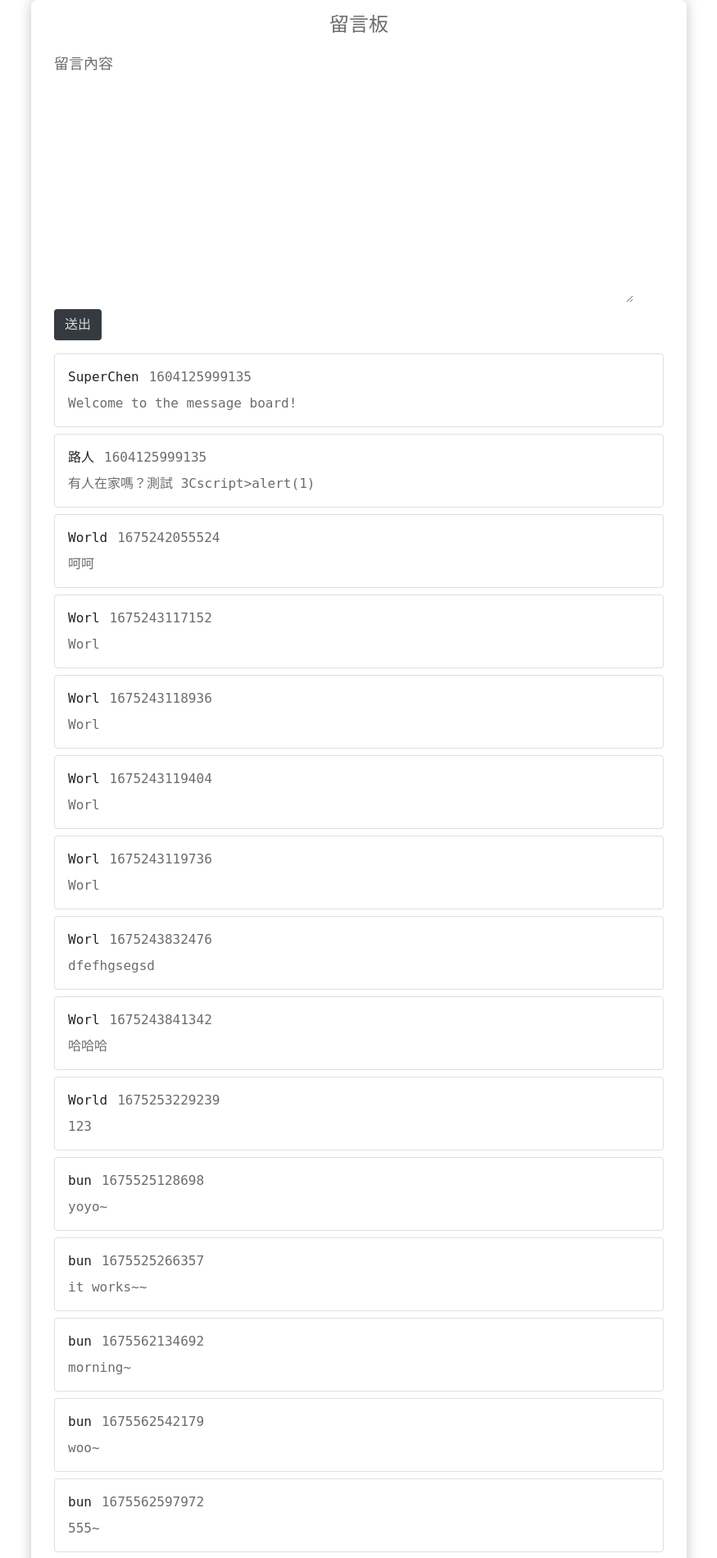
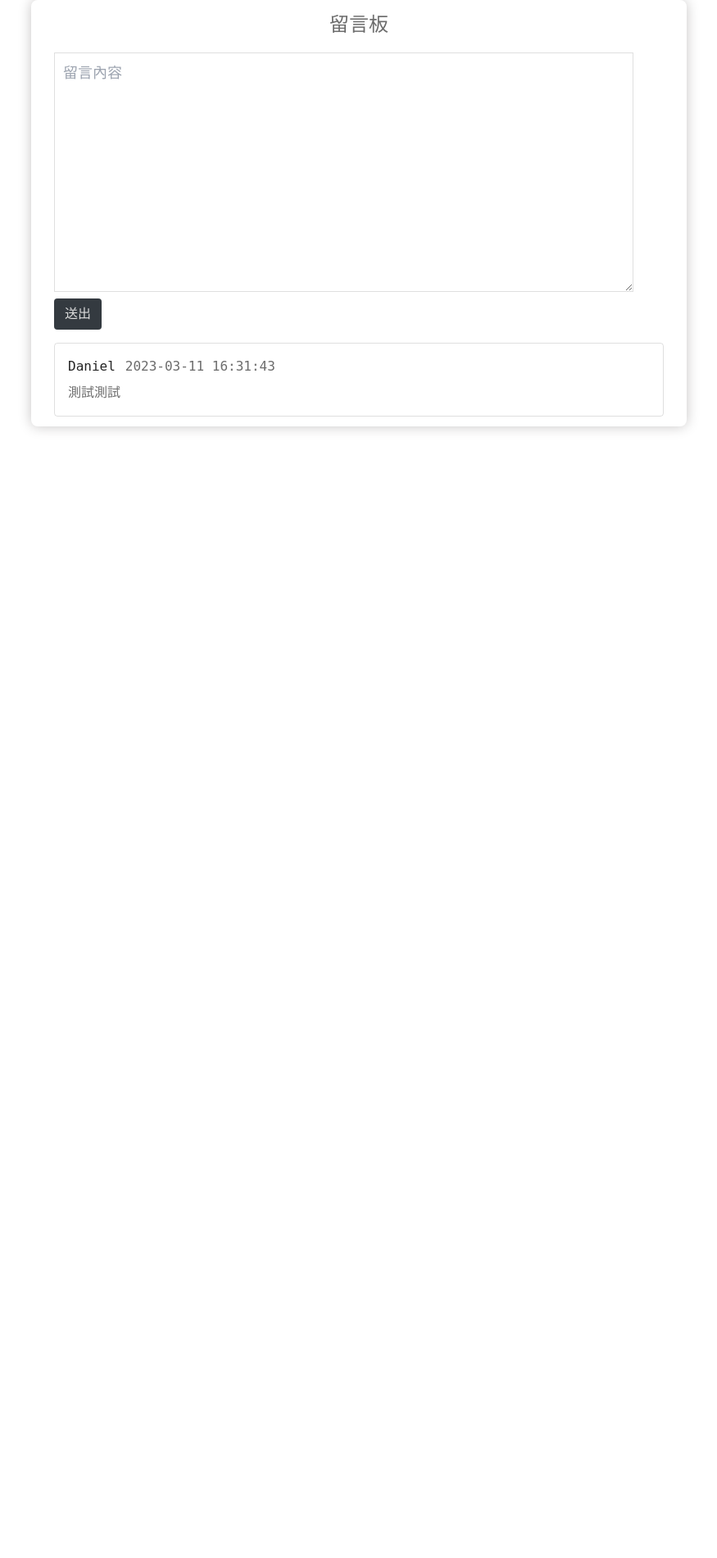
Before and after one commit to superchen0202/Blog-System, a React app: page / in a window 1280 px wide. Shown: the top 1900 px of the page at 82% size, without its empty margins (202-1077 px from the left). After the commit the page ends 800 px from the top, so only its background shows below. Built offline with nearby package versions, Linux system fonts and the light colour scheme; data requests are answered from the project's data file.

Commit message:
Message Board send messages finished

```diff
--- a/db.json
+++ b/db.json
@@ -1,106 +1,10 @@
 {
   "comments": [
     {
-      "id": 1,
-      "author": "SuperChen",
-      "content": "Welcome to the message board!",
-      "createdAt": 1604125999135
-    },
-    {
-      "id": 2,
-      "author": "路人",
-      "content": "有人在家嗎？測試 3Cscript>alert(1)",
-      "createdAt": 1604125999135
-    },
-    {
-      "id": 5,
-      "author": "World",
-      "content": "呵呵",
-      "createdAt": 1675242055524
-    },
-    {
-      "id": 7,
-      "author": "Worl",
-      "content": "Worl",
-      "createdAt": 1675243117152
-    },
-    {
-      "id": 8,
-      "author": "Worl",
-      "content": "Worl",
-      "createdAt": 1675243118936
-    },
-    {
-      "id": 9,
-      "author": "Worl",
-      "content": "Worl",
-      "createdAt": 1675243119404
-    },
-    {
-      "id": 10,
-      "author": "Worl",
-      "content": "Worl",
-      "createdAt": 1675243119736
-    },
-    {
-      "id": 11,
-      "author": "Worl",
-      "content": "dfefhgsegsd",
-      "createdAt": 1675243832476
-    },
-    {
-      "id": 12,
-      "author": "Worl",
-      "content": "哈哈哈",
-      "createdAt": 1675243841342
-    },
-    {
-      "id": 13,
-      "author": "World",
-      "content": "123",
-      "createdAt": 1675253229239
-    },
-    {
-      "id": 14,
-      "author": "bun",
-      "content": "yoyo~",
-      "createdAt": 1675525128698
-    },
-    {
-      "id": 15,
-      "author": "bun",
-      "content": "it works~~",
-      "createdAt": 1675525266357
-    },
-    {
-      "id": 16,
-      "author": "bun",
-      "content": "morning~",
-      "createdAt": 1675562134692
-    },
-    {
-      "id": 17,
-      "author": "bun",
-      "content": "woo~",
-      "createdAt": 1675562542179
-    },
-    {
-      "id": 18,
-      "author": "bun",
-      "content": "555~",
-      "createdAt": 1675562597972
-    },
-    {
-      "id": 19,
-      "author": "bun",
-      "content": "777",
-      "createdAt": 1675567783748
-    },
-    {
-      "id": 20,
-      "author": "Heidi",
-      "content": "123",
-      "createdAt": 1678169408774
+      "author": "Daniel",
+      "content": "測試測試\n",
+      "createdAt": "2023-03-11 16:31:43",
+      "id": 1
     }
   ],
   "posts": [
--- a/src/components/Message/Message.tsx
+++ b/src/components/Message/Message.tsx
@@ -2,14 +2,17 @@ import React from 'react';
 import style from './Message.module.scss';
 
 export type MessageProps = {
+  id?: number,
   author?: string,
   createdAt?: string,
   content?: string,
 };
 
+// Component
 const Message: React.FC<MessageProps> = (props) => {
 
   const {
+          id,
           author = "蘇柏丞",
           createdAt = "2023-10-25",
           content = "幹",
--- a/src/components/Message/index.ts
+++ b/src/components/Message/index.ts
@@ -1 +1 @@
-export { default } from './Message';
+export { default, MessageProps } from './Message';
--- a/src/components/MessageBoard/MessageBoard.module.scss
+++ b/src/components/MessageBoard/MessageBoard.module.scss
@@ -25,6 +25,9 @@
   margin-top: 8px;
   width: 95%;
   border-color: rgba(0, 0, 0, 0.125);
+  padding: 10px;
+  border-width:	1px;
+  border-style: solid;
 }
 
 .submit-button{
@@ -46,3 +49,18 @@
   margin-top: 16px;
   color: #db4c3f;
 }
+
+.loading{
+  position: fixed;
+  top: 0;
+  left: 0;
+  right: 0;
+  bottom: 0;
+  background: rgba(0, 0, 0, 0.5);
+  color: white;
+  font-size: 30px;
+  // 垂直水平置中
+  display: flex;
+  align-items: center;
+  justify-content: center;
+}
--- a/src/components/MessageBoard/MessageBoard.tsx
+++ b/src/components/MessageBoard/MessageBoard.tsx
@@ -1,27 +1,57 @@
-import React, { useState, useEffect } from 'react';
+import React, { useState, useEffect, useRef } from 'react';
 import style from './MessageBoard.module.scss';
-import Message, { MessageProps } from '../Message/Message';
-import { fetchComments } from '@/service/api';
-import Loading from '../shared/Loading';
+import Message, { MessageProps } from '../Message';
+import { loadComments, sendComments } from '@/service/api';
+import DataIsLoading from '../shared/DataIsLoading';
+import ErrorInfo from '../shared/ErrorInfo';
 
+// Container
 const MessageBoard: React.FC = (props) => {
 
-  const [messageApiError, setMessageApiError] = useState<string>();
-  const [messages, setMessages] = useState<MessageProps[]>([]);
-  const [isLoading, setIsLoading] = useState(true);
+  const refTextAreaInput = useRef() as React.MutableRefObject<HTMLTextAreaElement>;
 
+  // load comments
+  const [isLoadingComments, setIsLoadingComments] = useState(true);
+  const [LoadingError, setLoadingError] = useState<string>('');
+  const [comments, setComments] = useState<MessageProps[]>([]);
+
+  // send comments
+  const [IsSendingComments, setIsSendingComments] = useState(false);
+  const [sendingError, setSendingError] = useState<string>('');
+  const [message, setMessage] = useState<string>('');
+
+  // Mount did mount: loading comments from backend to display
   useEffect(() => {
 
-      fetchComments()
-      .then((comments)=>{
-        setMessages(comments);
-        setIsLoading(false);
-      })
-      .catch((error)=>{
-        setMessageApiError(error.message);
-      })
+    loadComments()
+    .then(comments => setComments(comments))
+    .catch(error => setLoadingError(error.message))
+    .finally(() => setIsLoadingComments(false));
 
-  }, [])
+  }, [comments]);
+
+  const textAreaHandler = (event: React.ChangeEvent<HTMLTextAreaElement>) =>{
+    setMessage(event.currentTarget.value);
+    setSendingError('');
+  };
+
+  const formSubmitHandler = (event: React.FormEvent<HTMLFormElement>) =>{
+
+    event.preventDefault();
+
+    if(message == ''){
+      setSendingError('Invalid request, "content" is required!');
+      refTextAreaInput.current.focus();
+      return ;
+    }
+
+    setIsSendingComments(true);
+
+    sendComments(message)
+    .then(response => setMessage(''))
+    .catch(error => setSendingError(error.message))
+    .finally(()=> setIsSendingComments(false));
+  }
 
   return (
 
@@ -30,47 +60,51 @@ const MessageBoard: React.FC = (props) => {
       <h1 className={style.title}>留言板</h1>
 
       {/* 留言表單 */}
-      <form action="#" method='get' className={style["message-form"]}>
+      <form action="/comments"
+            method='post'
+            className={style["message-form"]}
+            onSubmit={formSubmitHandler}
+      >
 
-        <div>留言內容</div>
+        <textarea rows={10}
+                  className={style["message-text-area"]}
+                  onChange={textAreaHandler}
+                  placeholder="留言內容"
+                  value={message}
+                  ref={refTextAreaInput}
+        />
 
-        <textarea rows={10} className={style["message-text-area"]}/>
-
-        <button className={style["submit-button"]}>
+        <button className={style["submit-button"]}
+                // onSubmit={formSubmitHandler}
+        >
           送出
         </button>
+
       </form>
 
-      {/* 錯誤訊息 */}
-      {
-        messageApiError && (
-          <div className={style["message-error"]}>
-            { messageApiError }
-          </div>
-        )
-      }
+      {/* ------------------------------------------------------------- */}
+
+      {/* After Submit loading */}
+      { IsSendingComments && <div className={style.loading}>Loading...</div> }
+
+      {/* Submit Error */}
+      { sendingError && <ErrorInfo message = {sendingError}/> }
+
+      {/* ------------------------------------------------------------- */}
+
+      {/* 留言載入錯誤訊息 */}
+      { LoadingError && <ErrorInfo message = {LoadingError}/> }
 
       {/* 留言內容 */}
       <div className={style["message-list"]}>
-        {
-          isLoading? <Loading/> : messages.map((message, index) => {
-
-            const { author, createdAt, content} = message;
-
-            return(
-                    <Message key={index}
-                             author = {author}
-                             createdAt = {createdAt}
-                             content = {content}
-                     />
-                  )
-          })
-        }
+      {
+        isLoadingComments? <DataIsLoading/>:
+        comments.map(message => <Message key={ message.id }{...message}/>)
+      }
       </div>
 
     </div>
   )
-
 };
 
 export default React.memo(MessageBoard);
--- /dev/null
+++ b/src/components/shared/DataIsLoading.tsx
@@ -0,0 +1,19 @@
+const DataLoading: React.FC = () => {
+
+  return (
+    <div className="flex justify-center items-center">
+      <svg className="animate-spin h-10 w-10 text-gray-400"
+           xmlns="http://www.w3.org/2000/svg"
+           fill="none"
+           viewBox="0 0 24 24"
+      >
+        <circle className="opacity-25" cx="12" cy="12" r="10" stroke="currentColor" strokeWidth="4"/>
+        <path className="opacity-75" fill="currentColor"
+              d="M4 12a8 8 0 018-8V0C5.373 0 0 5.373 0 12h4zm2 5.291A7.962 7.962 0 014 12H0c0 3.042 1.135 5.824 3 7.938l3-2.647z"
+        />
+      </svg>
+    </div>
+  );
+};
+
+export default DataLoading;
--- /dev/null
+++ b/src/components/shared/ErrorInfo/ErrorInfo.module.scss
@@ -0,0 +1,4 @@
+.message-error{
+    margin-top: 16px;
+    color: #db4c3f;
+}
--- /dev/null
+++ b/src/components/shared/ErrorInfo/ErrorInfo.tsx
@@ -0,0 +1,19 @@
+import React from 'react';
+import style from './ErrorInfo.module.scss';
+
+type ErrorInfoProps = {
+  message: string,
+};
+
+const ErrorInfo: React.FC<ErrorInfoProps> = (props) => {
+
+  const { message } = props;
+
+  return (
+    <div className={style["message-error"]}>
+      {message}
+    </div>
+  )
+};
+
+export default React.memo(ErrorInfo);
--- /dev/null
+++ b/src/components/shared/ErrorInfo/index.ts
@@ -0,0 +1 @@
+export { default } from './ErrorInfo';
--- a/src/components/shared/Loading.tsx
+++ /dev/null
@@ -1,28 +0,0 @@
-const Loading: React.FC = () => {
-
-  return (
-
-    <svg
-      className="animate-spin h-10 w-10 text-gray-400"
-      xmlns="http://www.w3.org/2000/svg"
-      fill="none"
-      viewBox="0 0 24 24"
-    >
-      <circle
-        className="opacity-25"
-        cx="12"
-        cy="12"
-        r="10"
-        stroke="currentColor"
-        strokeWidth="4"
-      ></circle>
-      <path
-        className="opacity-75"
-        fill="currentColor"
-        d="M4 12a8 8 0 018-8V0C5.373 0 0 5.373 0 12h4zm2 5.291A7.962 7.962 0 014 12H0c0 3.042 1.135 5.824 3 7.938l3-2.647z"
-      ></path>
-    </svg>
-  );
-};
-
-export default Loading;
--- a/src/service/api.ts
+++ b/src/service/api.ts
@@ -1,13 +1,13 @@
 import axios from "axios";
 
-// const baseURL = `https://student-json-api.lidemy.me`;
-const baseURL = `http://localhost:3000`;
+const baseURL = 'http://localhost:3000';
+//const baseURL = 'https://student-json-api.lidemy.me';
 
-export const fetchComments = async () => {
-
+// /comments
+export const loadComments = async () => {
     try{
         const response = await axios.get(`${baseURL}/comments`);
-        console.log(response.data);
+        // console.log(response.data);
         return response.data;
     }
     catch(err){
@@ -16,3 +16,21 @@ export const fetchComments = async () => {
         throw new Error(error.message);
     }
 };
+
+export const sendComments = async (content: string) => {
+    try{
+        const response = await axios.post(`${baseURL}/comments`,
+        {
+          author: 'Daniel',
+          content,
+          createdAt: `${new Date().toISOString().split('T')[0]} ${new Date().toTimeString().split(' ')[0]}`,
+        });
+        // console.log(response);
+        return response.data;
+    }
+    catch(err){
+        const error = err as Error;
+        // console.log(error);
+        throw new Error(error.message);
+    }
+};
```
Also changed, not shown: 1 other file (tests, documents, lock files or other folders).
